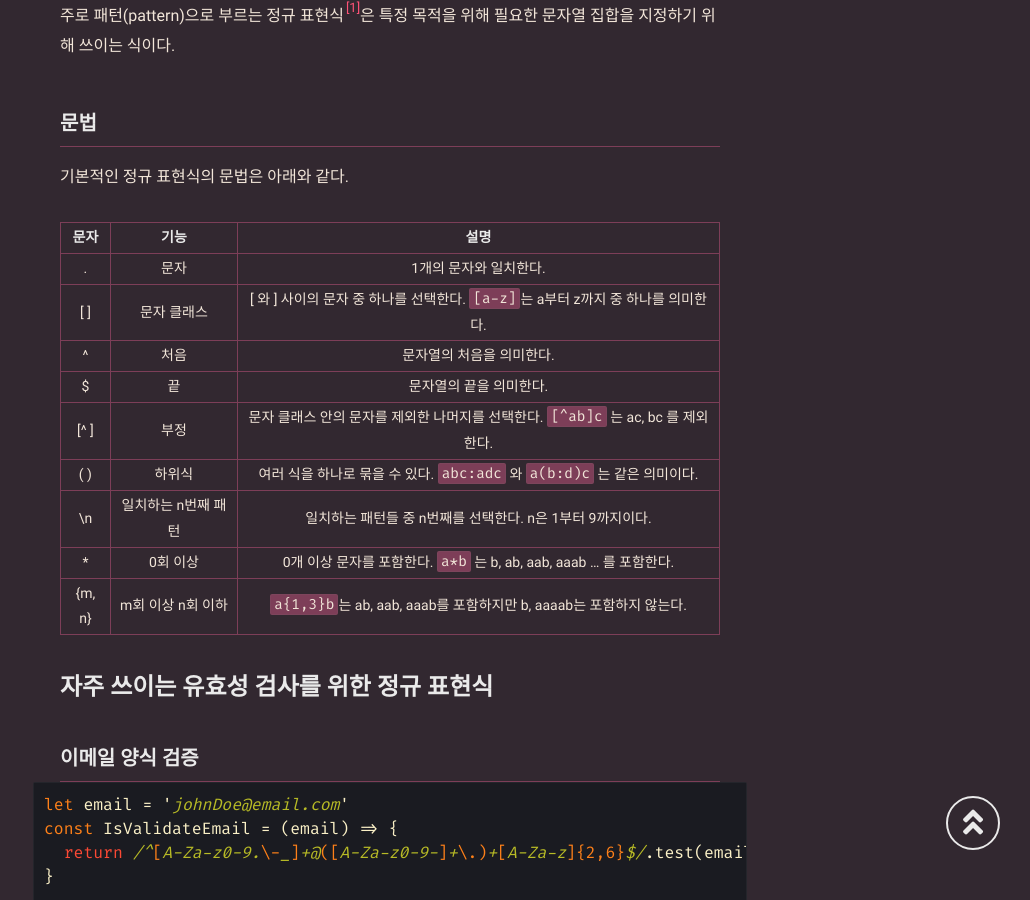
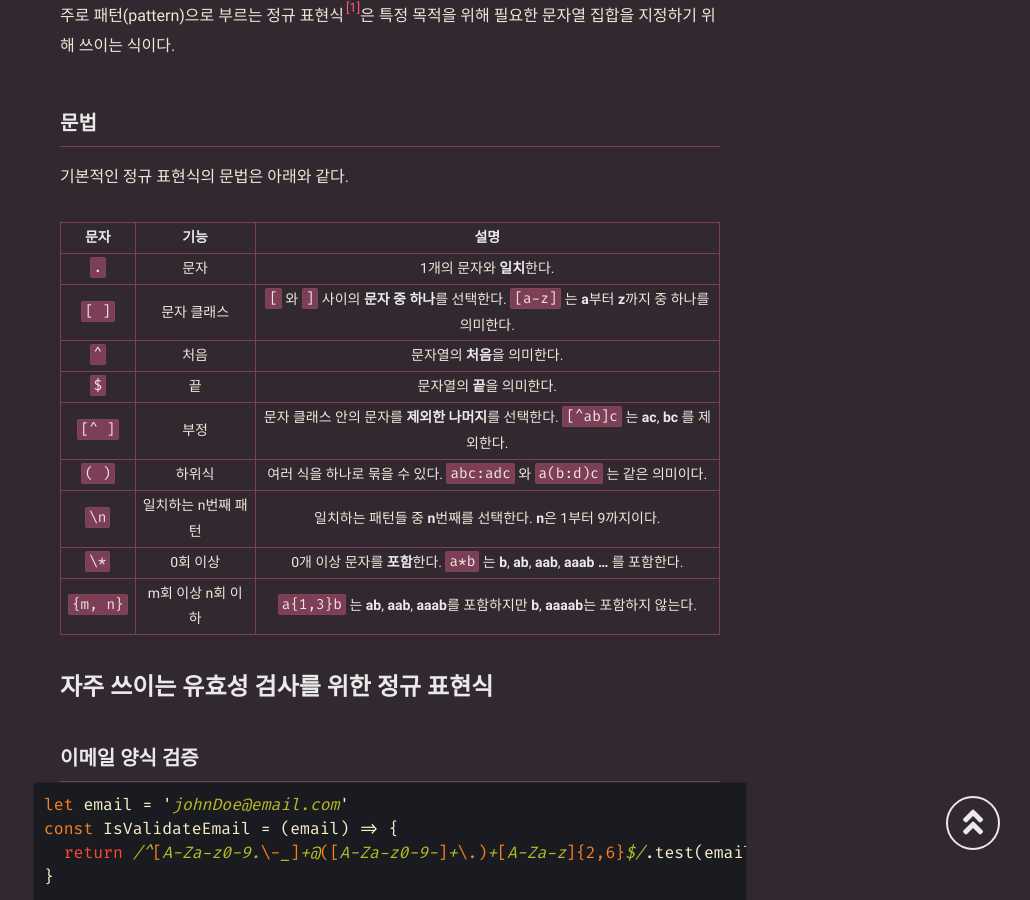
Before and after one commit to mniYUNSU/mniYUNSU.github.io, a Jekyll site: the page built from _posts/js-regexp/2021-12-15-js-regexp.md, in a window 1280 px wide and 900 px high, scrolled down 415 px. Shown: the whole window, without its empty margins (250-1280 px from the left). Built offline with Jekyll 4.4.1, drawn with Linux system fonts in a browser that asks for light colours; some web fonts are replaced; comment, search, counter and statistics services are not loaded.

```diff
--- a/_posts/js-regexp/2021-12-15-js-regexp.md
+++ b/_posts/js-regexp/2021-12-15-js-regexp.md
@@ -15,17 +16,17 @@
 
 기본적인 정규 표현식의 문법은 아래와 같다.
 
-|  문자  |        기능         |                                       설명                                        |
-| :----: | :-----------------: | :-------------------------------------------------------------------------------: |
-|   .    |        문자         |                              1개의 문자와 일치한다.                               |
-|  [ ]   |     문자 클래스     | [ 와 ] 사이의 문자 중 하나를 선택한다. `[a-z]`는 a부터 z까지 중 하나를 의미한다.  |
-|   ^    |        처음         |                             문자열의 처음을 의미한다.                             |
-|   $    |         끝          |                              문자열의 끝을 의미한다.                              |
-|  [^ ]  |        부정         | 문자 클래스 안의 문자를 제외한 나머지를 선택한다. `[^ab]c` 는 ac, bc 를 제외한다. |
-|  ( )   |       하위식        |      여러 식을 하나로 묶을 수 있다. `abc:adc` 와 `a(b:d)c` 는 같은 의미이다.      |
-|   \n   | 일치하는 n번째 패턴 |             일치하는 패턴들 중 n번째를 선택한다. n은 1부터 9까지이다.             |
-|   \*   |      0회 이상       |       0개 이상 문자를 포함한다. `a*b` 는 b, ab, aab, aaab ... 를 포함한다.        |
-| {m, n} |  m회 이상 n회 이하  |        `a{1,3}b`는 ab, aab, aaab를 포함하지만 b, aaaab는 포함하지 않는다.         |
+|   문자   |        기능         |                                               설명                                                |
+| :------: | :-----------------: | :-----------------------------------------------------------------------------------------------: |
+|   `.`    |        문자         |                                    1개의 문자와 **일치**한다.                                     |
+|  `[ ]`   |     문자 클래스     | `[` 와 `]` 사이의 **문자 중 하나**를 선택한다. `[a-z]` 는 **a**부터 **z**까지 중 하나를 의미한다. |
+|   `^`    |        처음         |                                   문자열의 **처음**을 의미한다.                                   |
+|   `$`    |         끝          |                                    문자열의 **끝**을 의미한다.                                    |
+|  `[^ ]`  |        부정         |   문자 클래스 안의 문자를 **제외한 나머지**를 선택한다. `[^ab]c` 는 **ac**, **bc** 를 제외한다.   |
+|  `( )`   |       하위식        |              여러 식을 하나로 묶을 수 있다. `abc:adc` 와 `a(b:d)c` 는 같은 의미이다.              |
+|   `\n`   | 일치하는 n번째 패턴 |                 일치하는 패턴들 중 **n**번째를 선택한다. **n**은 1부터 9까지이다.                 |
+|   `\*`   |      0회 이상       |   0개 이상 문자를 **포함**한다. `a*b` 는 **b**, **ab**, **aab**, **aaab** **...** 를 포함한다.    |
+| `{m, n}` |  m회 이상 n회 이하  |      `a{1,3}b` 는 **ab**, **aab**, **aaab**를 포함하지만 **b**, **aaaab**는 포함하지 않는다.      |
 
 # 자주 쓰이는 유효성 검사를 위한 정규 표현식
 
```
Also changed, not shown: other parts of _posts/js-regexp/2021-12-15-js-regexp.md (+1 -0 lines).
